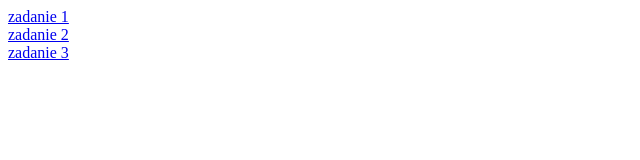
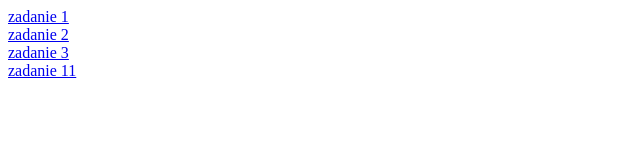
Before and after one commit to MartynaL14/java, a plain HTML site: page index.html in a window 1280 px wide. Shown: the full height of the page, 0-640 px from the left. Drawn offline with Linux system fonts and the light colour scheme.

Commit message:
Update index.html

```diff
--- a/index.html
+++ b/index.html
@@ -9,5 +9,6 @@
 <a href="z1.html" target="strony">zadanie 1</a><br>
 <a href="z2.html" target="strony">zadanie 2</a><br>
 <a href="z3.html" target="strony">zadanie 3</a><br>
+<a href="z11.html" target="strony">zadanie 11</a><br>
 </BODY>
 </HTML>
```
